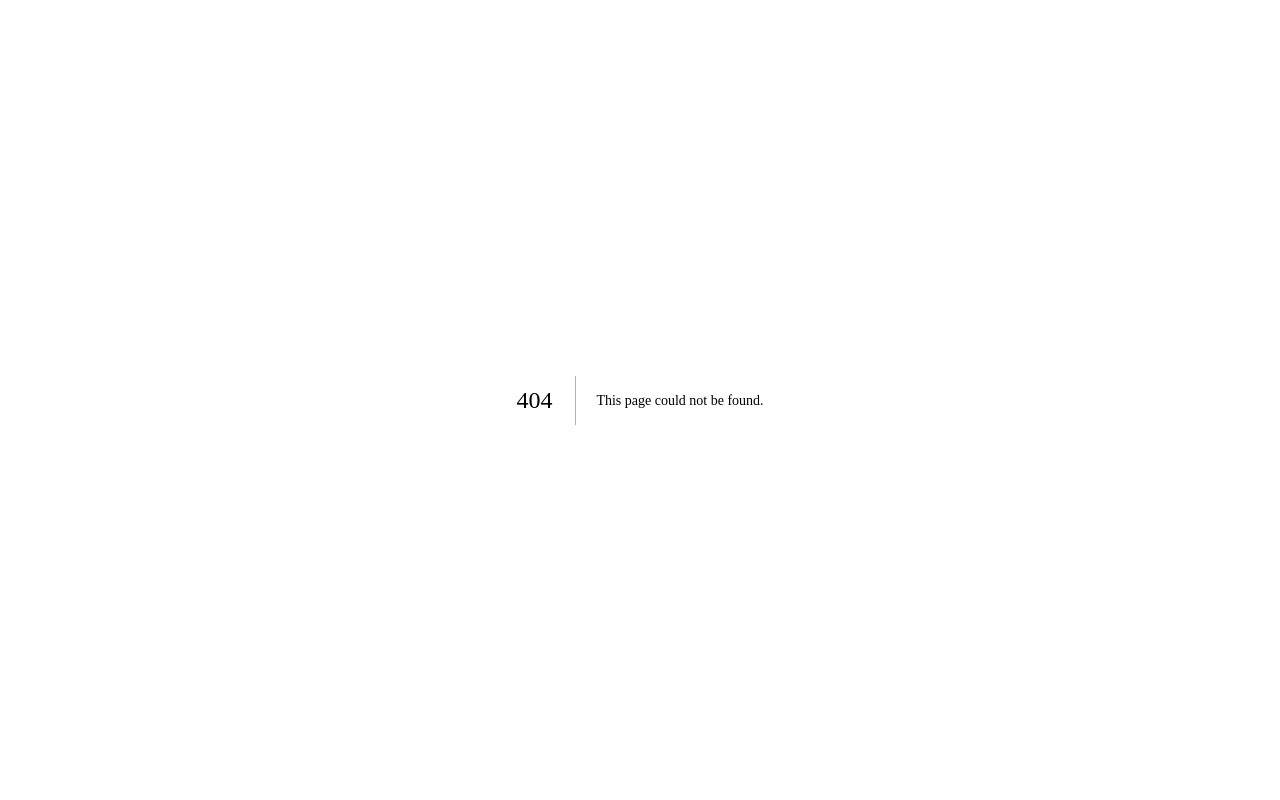
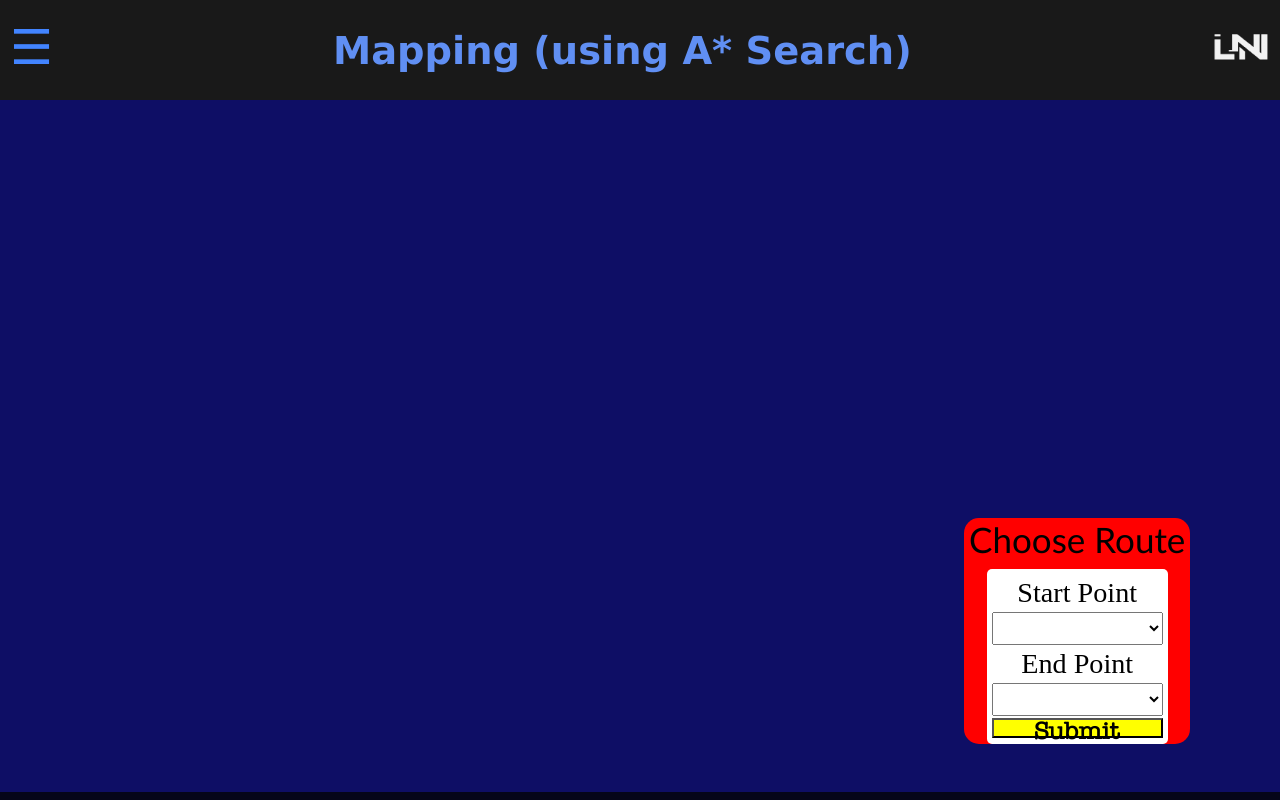
Before and after one commit to ldnelson16/pf, a Next.js app: page /mapping in a window 1280 px wide. Before the commit this address had no page. Built offline with nearby package versions, Linux system fonts and the light colour scheme.

Commit message:
random changes

```diff
--- /dev/null
+++ b/pages/mapping/index.js
@@ -0,0 +1,9 @@
+import Mapping from '../../components/mapping.js'
+
+export default function Home() {
+  return (
+    <>
+      <Mapping></Mapping>
+    </>
+  )
+}
--- /dev/null
+++ b/styles/mapping.module.css
@@ -0,0 +1,89 @@
+.biggerdiv {
+  width: 100%;
+  background-color: rgba(20, 20, 152, 0.6);
+  height: auto;
+  margin: -63px 0px;
+}
+.resizableWindow {
+  position: relative;
+  width: 100%;
+  height: calc(100vh - 70px); /* 80% of viewport height */
+  overflow: hidden;
+}
+
+.dot {
+  position: absolute;
+  width: 8px;
+  height: 8px;
+  background-color: red;
+  border-radius: 50%;
+}
+
+.innerContent {
+  position: absolute;
+  width: 100%;
+  height: 100%;
+  overflow: auto; /* Enable scrolling for the inner content */
+}
+
+.floating {
+  position: absolute;
+  width: calc(13vw + 60px);
+  height: calc(13vw + 60px);
+  background-color: red;
+  right: 7%;
+  bottom: 7%;
+  border-radius: 15px;
+  display: flex;
+  align-items: center;
+  flex-direction: column;
+  justify-content: flex-start;
+}
+
+.floatheader {
+  position: relative;
+  font-size: calc(2.5vw + 3px);
+  font-family: 'Gill Sans', 'Gill Sans MT', Calibri, 'Trebuchet MS', sans-serif;
+  text-align: center;
+  margin-bottom: 0.7vw;
+}
+
+.floatform {
+  position: relative;
+  background-color: white;
+  height: 78%;
+  width: 80%;
+  display: flex;
+  justify-content: flex-start;
+  flex-direction: column;
+  align-items: center;
+  border-radius: 5px;
+  padding: 5px;
+}
+.floatdropdown {
+  width: 100%;
+  font-size: 2vw;
+  text-align: center;
+}
+
+.floatlabel {
+  text-align: center;
+  width: 100%;
+  font-size: 2.2vw;
+  padding-bottom: 0.4vh;
+  padding-top: 0.4vh;
+}
+
+.floatdropitem {
+  font: black;
+  font-size: 2.5vw;
+}
+
+.floatsubmit {
+  width: 100%;
+  height: 1vh;
+  font-size: 2vw;
+  line-height: 0%;
+  margin-top: 1%;
+  background-color: yellow;
+}
```
Also changed, not shown: pages/api/createRoute.txt (added).
